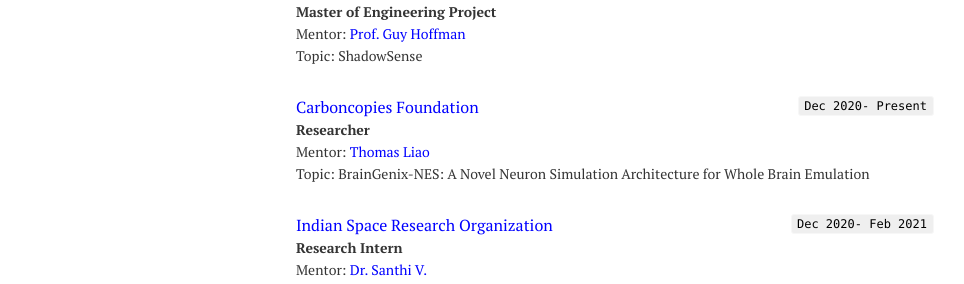
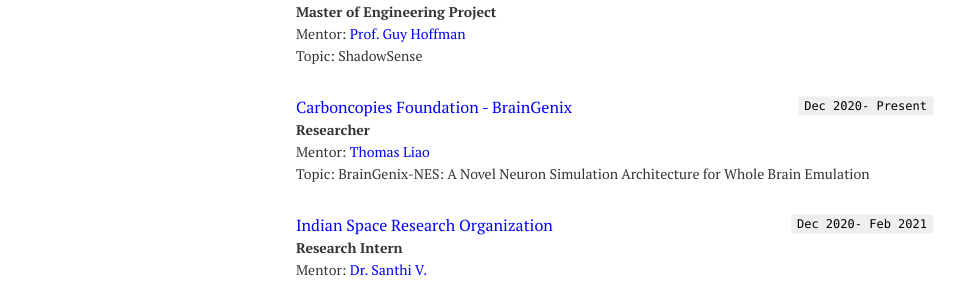
Before and after one commit to PRISHIta123/PRISHIta123.github.io, a Jekyll site: the page built from experience.md, in a window 1280 px wide and 900 px high, scrolled down 496 px. Shown: the part 164-448 px from the top of the window, without its empty margins (24-988 px from the left). Built offline with Jekyll 4.4.1, drawn with Linux system fonts in a browser that asks for light colours; nearby versions of some CDN libraries; some web fonts are replaced.

Commit message:
Update experience.md

```diff
--- a/experience.md
+++ b/experience.md
@@ -28,7 +28,7 @@
 <br><a style="font-size: 14px;">Topic: ShadowSense</a></p>
 
 `Dec 2020- Present`
-<p><a href="https://carboncopies.org/" style="color: blue">Carboncopies Foundation</a>
+<p><a href="https://braingenix.org/" style="color: blue">Carboncopies Foundation - BrainGenix</a>
 <br><a style="font-size: 14px;"><b>Researcher</b></a>
 <br><a style="font-size: 14px;">Mentor: </a><a href="https://carboncopies.org/team-member/thomas-liao/" style="color: blue;font-size: 14px;">Thomas Liao</a>
 <br><a style="font-size: 14px;">Topic: BrainGenix-NES: A Novel Neuron Simulation Architecture for Whole Brain Emulation</a></p>
```
